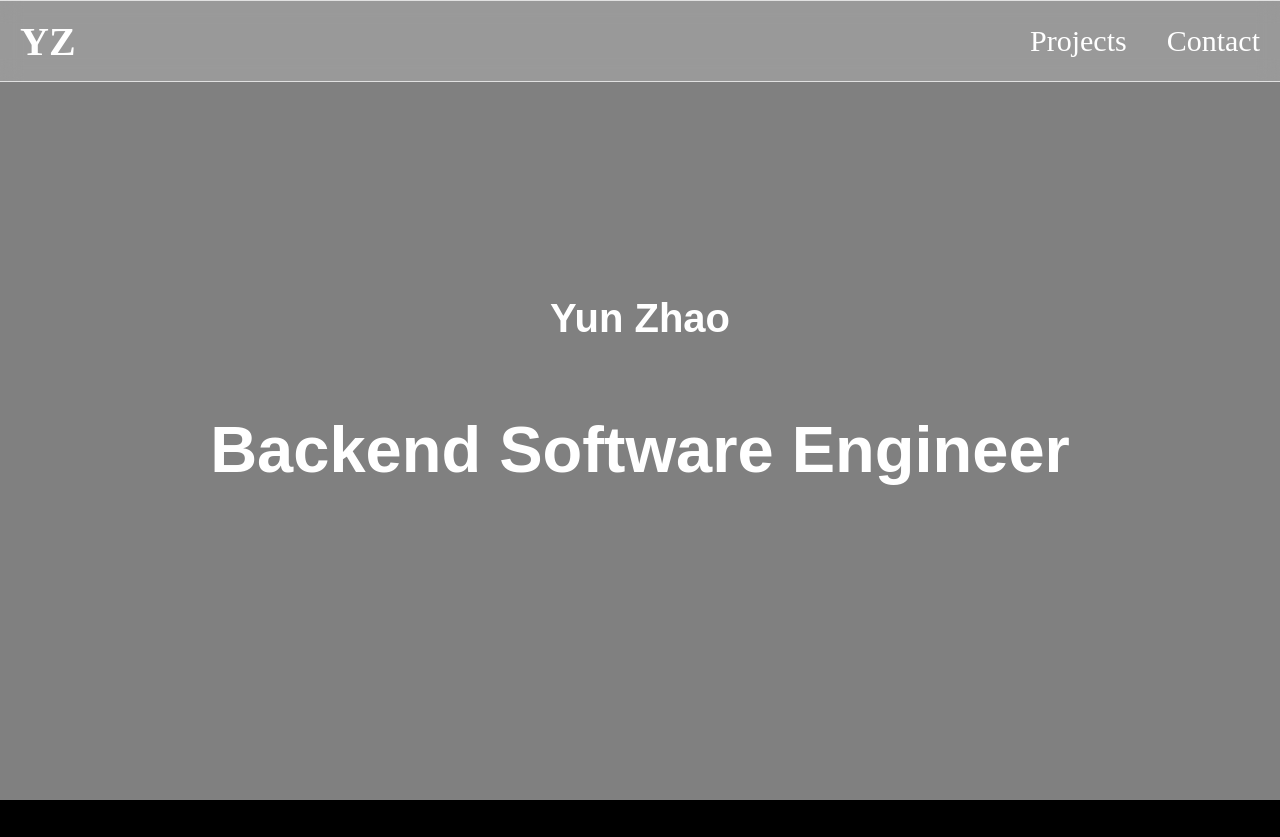
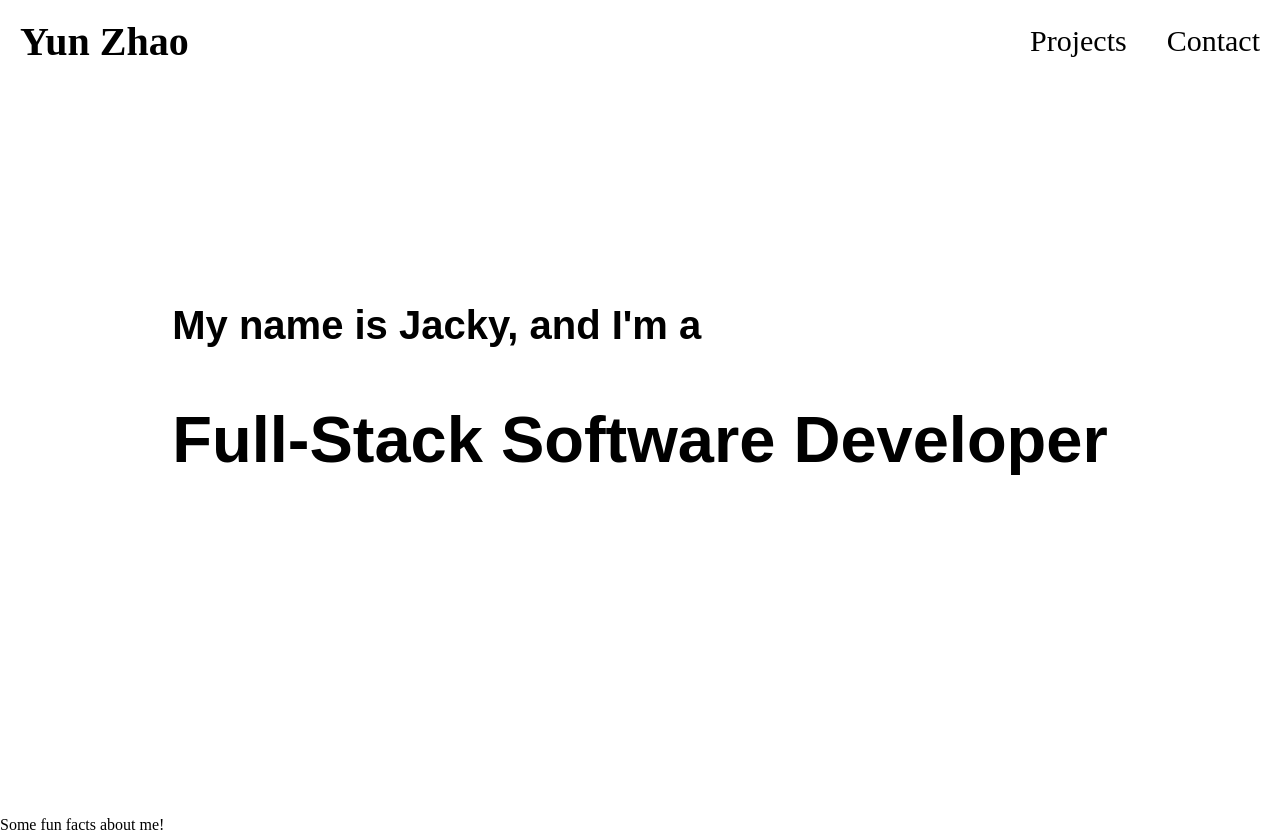
Before and after one commit to yzhao8056/yzhao8056.github.io, a plain HTML site: page index.html in a window 1280 px wide. Shown: the top 837 px of the page. Drawn offline with Linux system fonts and the light colour scheme.

Commit message:
Changed the formatting of the file structures. Changed the background to white.

```diff
--- a/index.html
+++ b/index.html
@@ -1,39 +1,46 @@
 <!DOCTYPE html>
-<html>
+<html lang="en">
 <head>
-    <title>YZ Portfolio</title>
-    <link rel="stylesheet" href="css/index.css">
+    <title>Yun Zhao Portfolio</title>
+    <link rel="stylesheet" href="styles.css">
     <link href="https://fonts.googleapis.com/css2?family=Poppins&display=Playfair+Display&display=Montserrat=swap" rel="stylesheet">
 </head>
 <body>
     <nav id="navbar">
         <div class="nav-left">
-            <a href="#landing" class="top-link">YZ</a>
+            <a href="#about-section" class="top-link">Yun Zhao</a>
         </div>
         <div class="nav-right">
-            <a href="#projects" class="top-link">Projects</a>
-            <a href="#contact" class="top-link">Contact</a>
+            <a href="#my-projects" class="top-link">Projects</a>
+            <a href="#contact-me" class="top-link">Contact</a>
         </div>
     </nav>
 
+    <section id="about-section">
         <div id="landing">
             <div>
-            <h1 class="sub-title">Yun Zhao</h1>
+                <h2 class="sub-title">My name is Jacky, and I'm a</h2>
+                <h2 class="main-title">Full-Stack Software Developer</h2>
+            </div>
         </div>
         <div>
-            <h1 class="main-title">Backend Software Engineer</h1>
+            <p>Some fun facts about me!</p>
         </div>
-    </div>
+    </section>
 
+    <section id="my-projects">
         <div id="projects">
             <h1>Woah!</h1>
             <h1>Hey!</h1>
         </div>
+    </section>
 
+    <section id="contact-me">
         <div id="contact">
             <h1>Heyo!</h1>
         </div>
+    </section>
 
-    <script src="js/index.js"></script>
+    <script src="scripts.js"></script>
 </body>
 </html>
--- a/js/index.js
+++ b/scripts.js
@@ -1,5 +1,6 @@
 const nav = document.getElementById('navbar');
 
+// Implements the mouse scrolling functionality.
 window.addEventListener('scroll', () => {
     if (window.scrollY > 10) {
         nav.classList.add('scrolled');
--- a/css/index.css
+++ b/styles.css
@@ -3,9 +3,9 @@ html {
 }
 
 body {
+    color: black;
     margin: 0;
     height: 100vh;
-    background-color: black;
     scroll-behavior: smooth;
 }
 
@@ -42,14 +42,10 @@ nav.scrolled {
 }
 
 .nav-left a {
-    color: white;
+    color: black;
     font-size: 40px;
     font-weight: bold;
     text-decoration: none;
-}
-
-.nav-left a:hover {
-    transform: scale(1.2);
 }
 
 .nav-right {
@@ -59,18 +55,17 @@ nav.scrolled {
 }
 
 .nav-right a {
-    color: white;
+    color: black;
     text-decoration: none;
     font-size: 30px;
 }
 
 .nav-right a:hover {
-    text-decoration: underline;
+    color: white;
     transform: scale(1.2);
 }
 
 .main-title {
-    color: white;
     font-weight: bold;
     text-align: center;
     font-size: 65px;
@@ -85,8 +80,7 @@ nav.scrolled {
 
 #landing {
     height: 100vh;
-    color: white;
-    background-color: gray;
+    background-color: white;
     display: flex;
     flex-direction: column;
     align-items: center;
@@ -95,8 +89,7 @@ nav.scrolled {
 
 #projects {
     height: 100vh;
-    color: white;
-    background-color: black;
+    background-color: white;
     display: flex;
     flex-direction: column;
     align-items: center;
@@ -105,10 +98,14 @@ nav.scrolled {
 
 #contact {
     height: 100vh;
-    color: white;
-    background-color: gray;
+    background-color: white;
     display: flex;
     flex-direction: column;
     align-items: center;
     justify-content: center;
 }
+
+/* For my dark mode friends */
+@media (prefers-color-scheme: dark) {
+
+}
```
Lines whose indentation alone changed are shown as unchanged.
